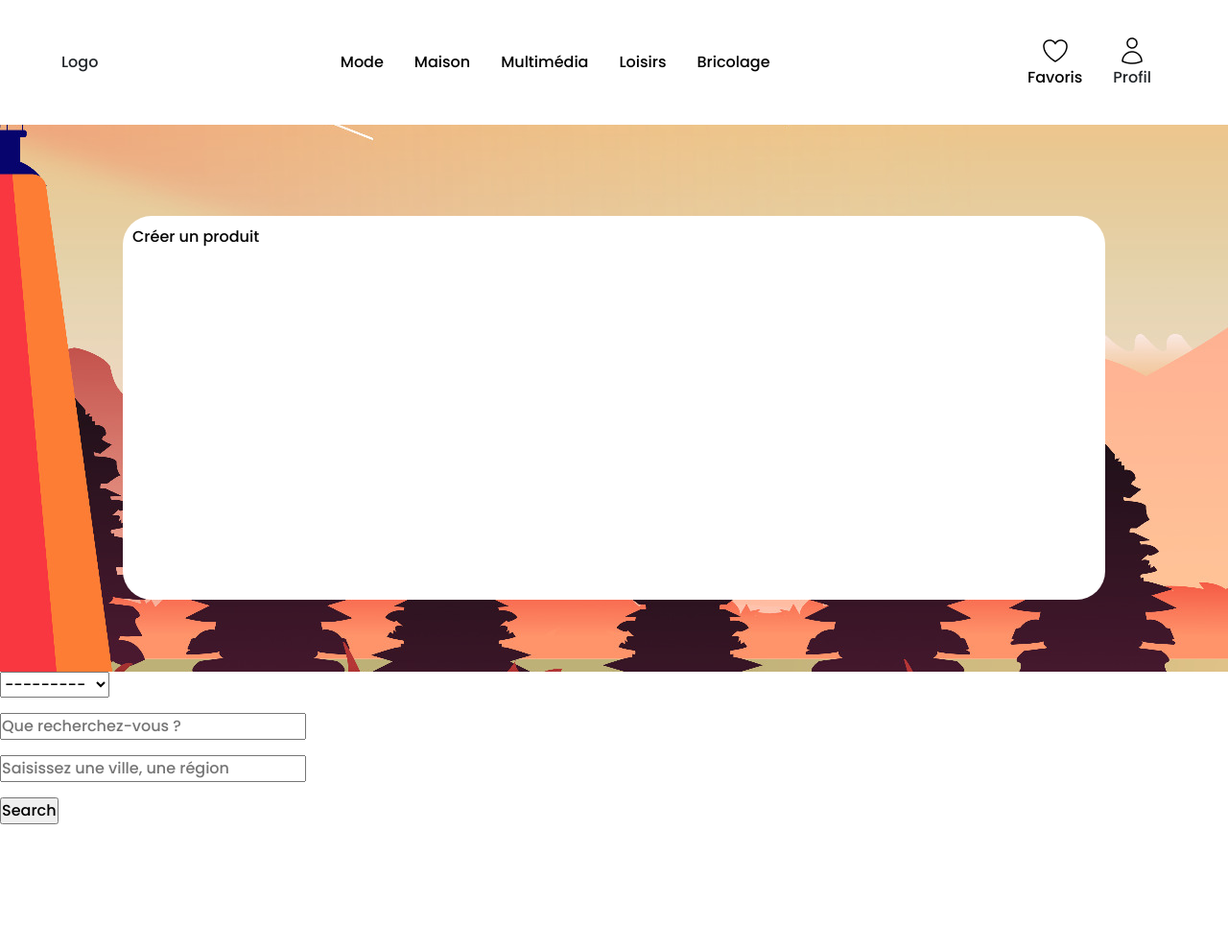
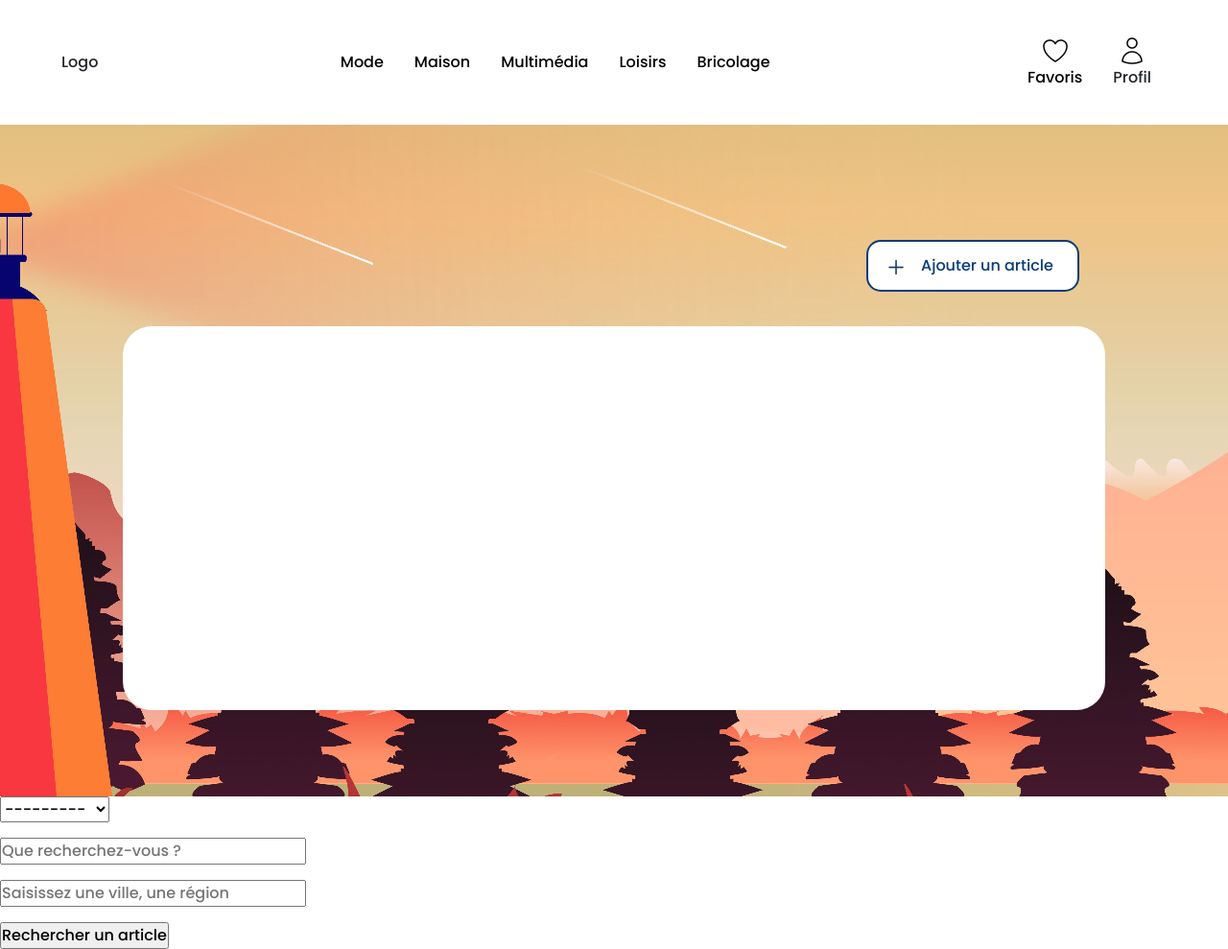
Before and after one commit to JaxV9/workshop, a Django app: page / in a window 1280 px wide. Shown: the whole page at 96% size. Before the commit the page ends 859 px from the top, so only its background shows below. Run offline with Django 3.2, Linux system fonts and the light colour scheme; data comes from the database, SQL or seed files in the repository; some web fonts are replaced.

Commit message:
maj homepage css

```diff
--- a/auctions/static/auctions/styles.css
+++ b/auctions/static/auctions/styles.css
@@ -12,7 +12,7 @@
 /* Navbar */
 
 header {
-    position: fixed;
+    position: static;
     width: 100%;
 }
 
@@ -21,7 +21,7 @@
     padding: 0.5rem 4rem;
     height: 130px;
     width: 100%;
-
+    position: static;
     display: flex;
     justify-content: space-between;
     align-items: center;
@@ -96,6 +96,33 @@
     padding: 10px;
     position: relative;
     border-radius: 30px;
-    top: 75px;
+    top: 45px;
     background-color: white;
+    margin-top: 30px;
 }
+
+.main .addexchange {
+    position: absolute;
+    top: 250px;
+    right: 155px;
+    background-color: white;
+    padding: 13px;
+    border: solid 2px #073C77;
+    border-radius: 15px;
+    width: 222px;
+}
+
+.plus{
+    width: 22px;
+    height: 22px;
+    margin-left: 5px;
+}
+
+.ajout{
+    margin-left: 15px;
+    color: #073C77;
+}
+
+.ajout:hover{
+    color: #073C77;
+}
--- a/auctions/templates/auctions/index.html
+++ b/auctions/templates/auctions/index.html
@@ -5,7 +5,7 @@
 
 <form method="GET" action="{% url 'products' %}">
     {{ form.as_p }}
-    <input type="submit" value="Search">
+    <input type="submit" value="Rechercher un article">
 </form>
 
 {% endblock %}
--- a/auctions/templates/auctions/layout.html
+++ b/auctions/templates/auctions/layout.html
@@ -4,7 +4,7 @@
 <html lang="en">
 
 <head>
-    <title>{% block title %}Auctions{% endblock %}</title>
+    <title>{% block title %}Swap'it{% endblock %}</title>
     <link rel="stylesheet" href="https://cdn.jsdelivr.net/npm/bootstrap@4.1.3/dist/css/bootstrap.min.css"
         integrity="sha384-MCw98/SFnGE8fJT3GXwEOngsV7Zt27NXFoaoApmYm81iuXoPkFOJwJ8ERdknLPMO" crossorigin="anonymous">
     <link href="{% static 'auctions/styles.css' %}" rel="stylesheet">
@@ -55,8 +55,11 @@
         </nav>
     </header>
     <div class="main">
+        <div class="addexchange">
+            <img src="../../static/auctions/images/plus.png" alt="plus" class="plus"><a href="{% url 'create_product' %}" class="ajout">Ajouter un article</a>
+        </div>
         <div class="exchange">
-            <a href="{% url 'create_product' %}">Créer un produit</a>
+
         </div>
     </div>
     <div class="under_body">
--- a/auctions/templates/auctions/product_details.html
+++ b/auctions/templates/auctions/product_details.html
@@ -4,7 +4,7 @@
 
 <form method="GET" action="{% url 'products' %}">
     {{ search.as_p }}
-    <input type="submit" value="Search">
+    <input type="submit" value="Rechercher un article">
 </form>
 
     {% for product in products %}
--- a/auctions/templates/auctions/products.html
+++ b/auctions/templates/auctions/products.html
@@ -4,7 +4,7 @@
 
 <form method="GET" action="{% url 'products' %}">
     {{ search.as_p }}
-    <input type="submit" value="Search">
+    <input type="submit" value="Rechercher un article">
 </form>
 
 
```
Also changed, not shown: auctions/static/auctions/images/plus.png (added), 1 other file.
